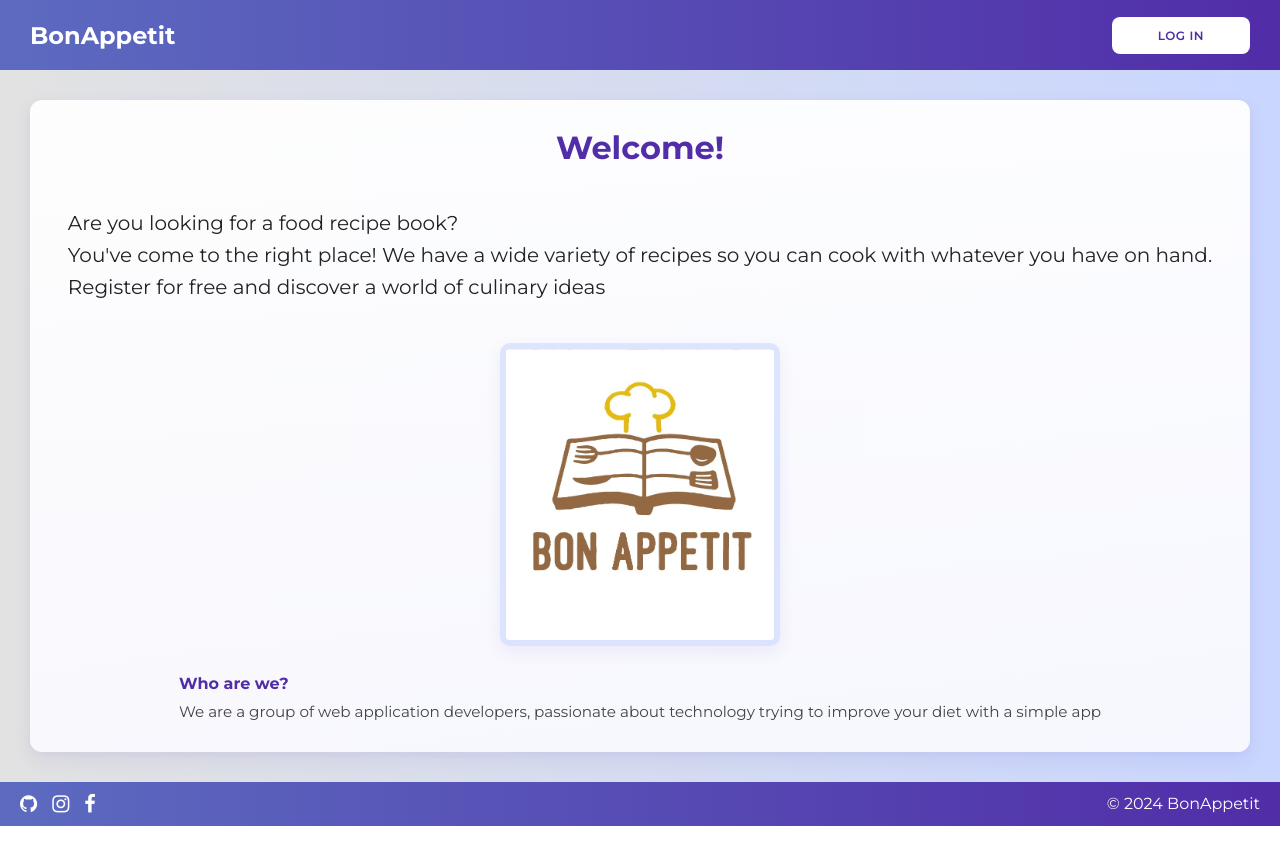
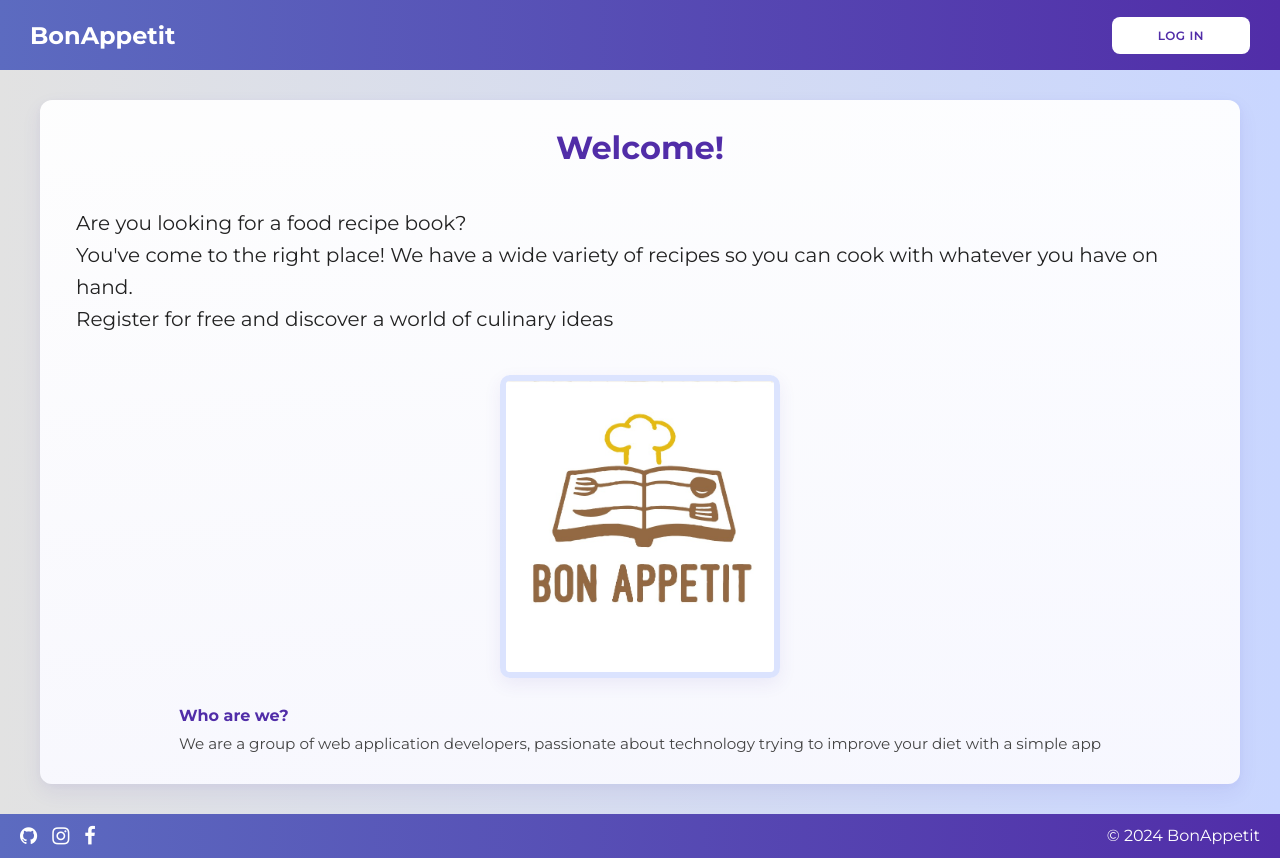
Before and after one commit to matearg/BonAppetit, an Angular app: page / in a window 1280 px wide. Before the commit the page ends 826 px from the top, so only its background shows below. Built offline with nearby package versions, Linux system fonts and the light colour scheme; no server answers.

Commit message:
Fixed a little problem with the size of the main-container

```diff
--- a/src/app/views/initial/start-page/start-page.css
+++ b/src/app/views/initial/start-page/start-page.css
@@ -1,18 +1,18 @@
 .main-container {
-  max-width: 100vw;
-  max-height: 100vh;
   margin: 30px;
   background: linear-gradient(180deg, rgba(255, 255, 255, 0.95), rgba(249, 249, 255, 0.95));
   border-radius: 12px;
-  box-shadow:
-    0 8px 20px rgba(81, 45, 168, 0.08),
-    0 2px 6px rgba(92, 107, 192, 0.04);
+  box-shadow: 0 8px 20px rgba(81, 45, 168, 0.08), 0 2px 6px rgba(92, 107, 192, 0.04);
   display: flex;
   flex-direction: column;
   gap: 28px;
   padding: 28px;
   align-items: center;
   justify-content: center;
+  box-sizing: border-box;
+  max-width: 1200px;
+  margin-left: auto;
+  margin-right: auto;
 }
 
 .main-container h1 {
```
